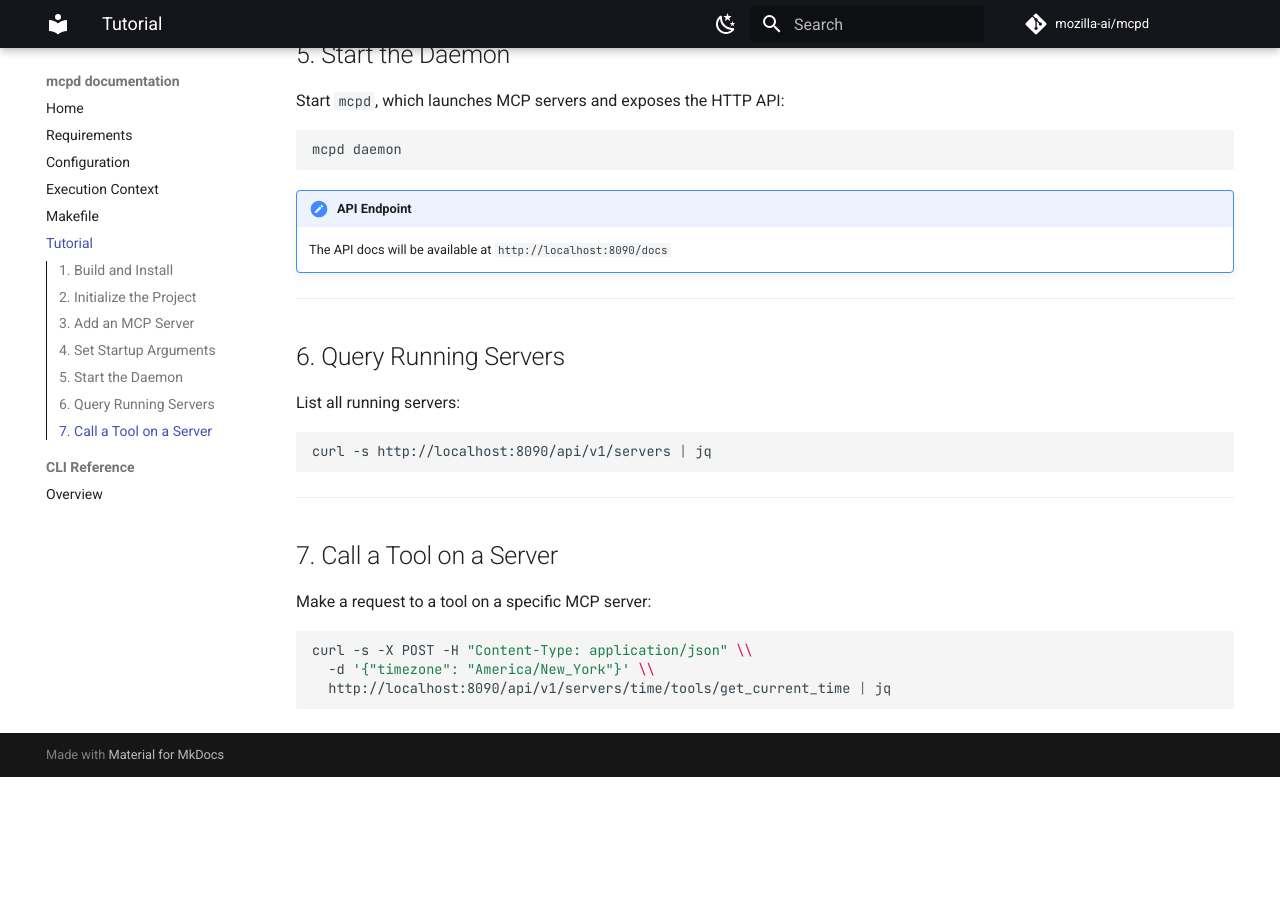
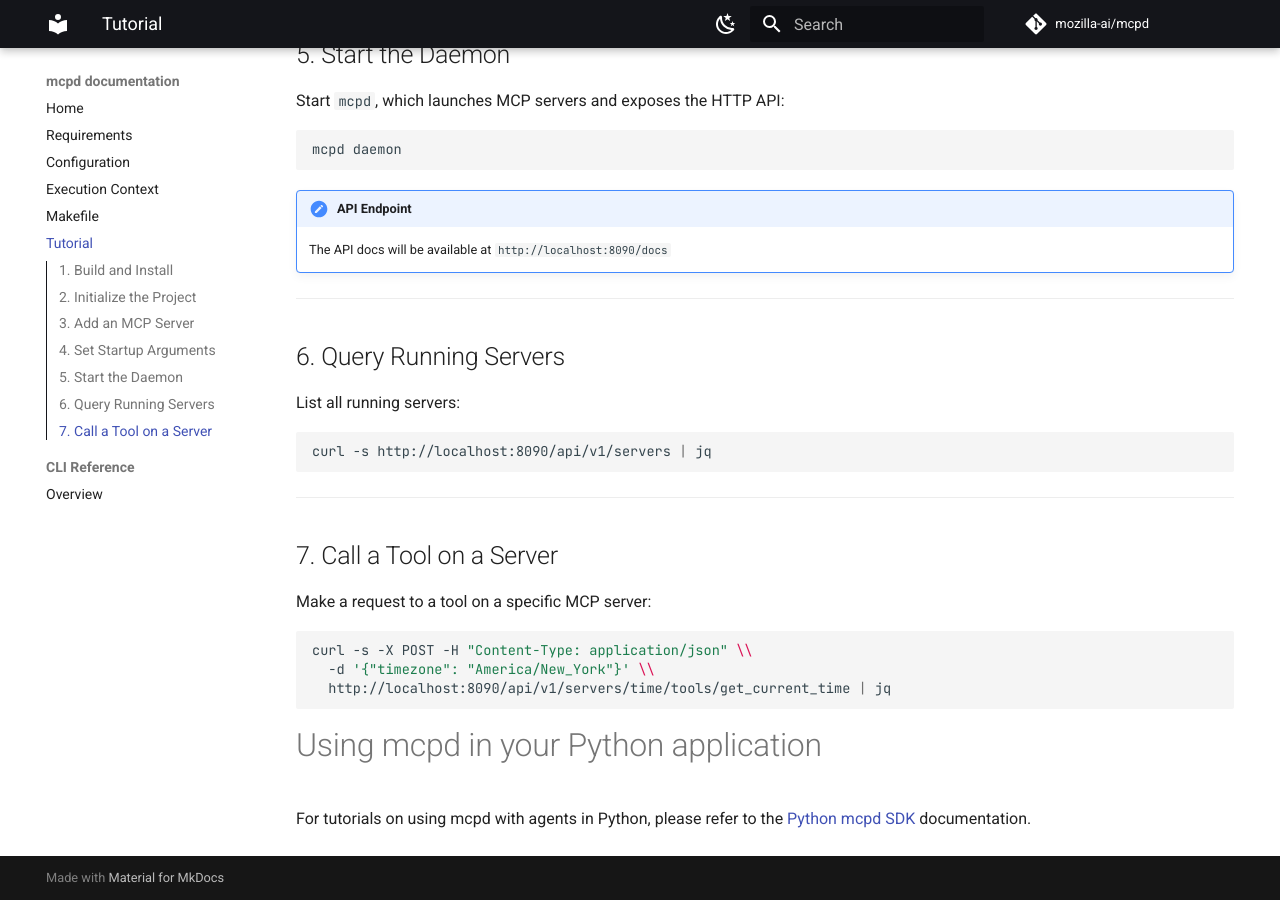
Before and after one commit to mozilla-ai/mcpd, an MkDocs documentation site: the page built from docs/tutorial.md, in a window 1280 px wide and 900 px high, scrolled down 1185 px. Built offline with MkDocs 1.6.1 and Material for MkDocs 9.7.7, drawn with Linux system fonts in a browser that asks for light colours; comment, search, counter and statistics services are not loaded; before the commit the page ends 1962 px from its top, so only the background shows below that.

Commit message:
Add reference to the mcpd-sdk-python (#71)
* Add references to README

* Add reference to /docs/tutorial

````diff
--- a/docs/tutorial.md
+++ b/docs/tutorial.md
@@ -75,3 +75,8 @@
   -d '{"timezone": "America/New_York"}' \\
   http://localhost:8090/api/v1/servers/time/tools/get_current_time | jq
 ```
+
+
+# Using mcpd in your Python application
+
+For tutorials on using mcpd with agents in Python, please refer to the [Python mcpd SDK](https://github.com/mozilla-ai/mcpd-sdk-python) documentation.
````
Also changed, not shown: README.md (+11 -1 lines).
